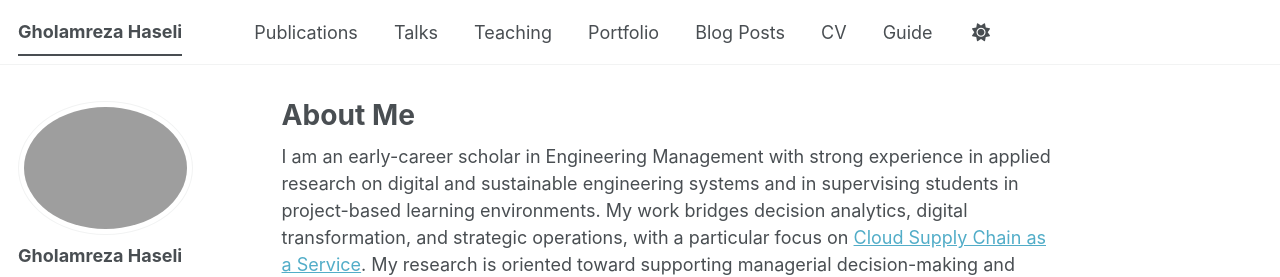
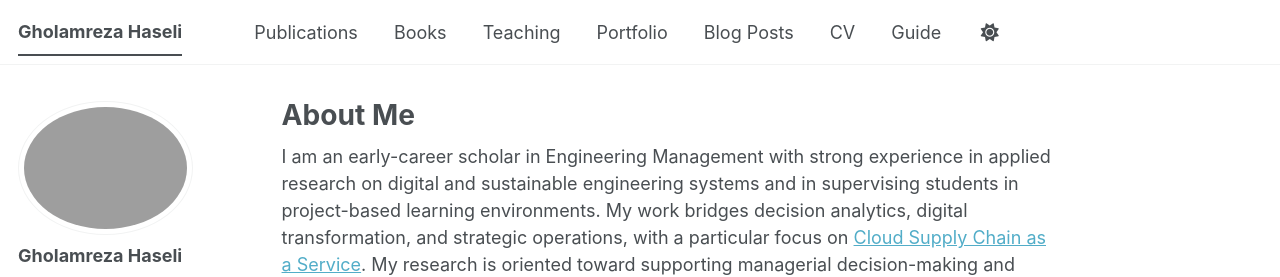
Before and after one commit to Gholamreza-Haseli/Gholamreza-Haseli.github.io, a Jekyll site: the page built from _pages/about.md, in a window 1280 px wide. Shown: the top 277 px of the page. Built offline with Jekyll 4.4.1, drawn with Linux system fonts in a browser that asks for light colours; some web fonts are replaced; a script bundle is joined from its source files by our own code; library files that are not in the unit come from our copies.

Commit message:
Update navigation.yml

```diff
--- a/_data/navigation.yml
+++ b/_data/navigation.yml
@@ -11,7 +11,7 @@ main:
   - title: "Publications"
     url: /publications/
 
-  - title: "Talks"
+  - title: "‌Books"
     url: /talks/
 
   - title: "Teaching"
```
